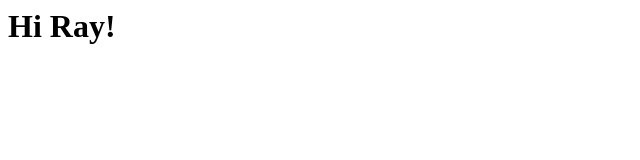
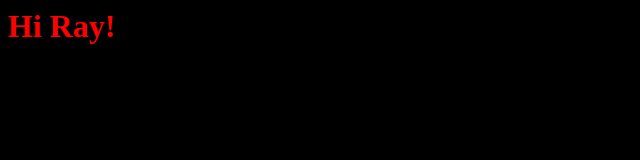
Before and after one commit to rayeverything/rayeverything.github.io, a plain HTML site: page index.html in a window 1280 px wide. Shown: the whole page, without its empty margins (0-640 px from the left). Drawn offline with Linux system fonts and the light colour scheme.

Commit message:
Update index.html

```diff
--- a/index.html
+++ b/index.html
@@ -1,6 +1,6 @@
 <html>
-<body>
-<h1>Hi Ray!</h1>
+<body style="background: black">
+<h1 style="color: red">Hi Ray!</h1>
 </body>
 
 </html>
```
